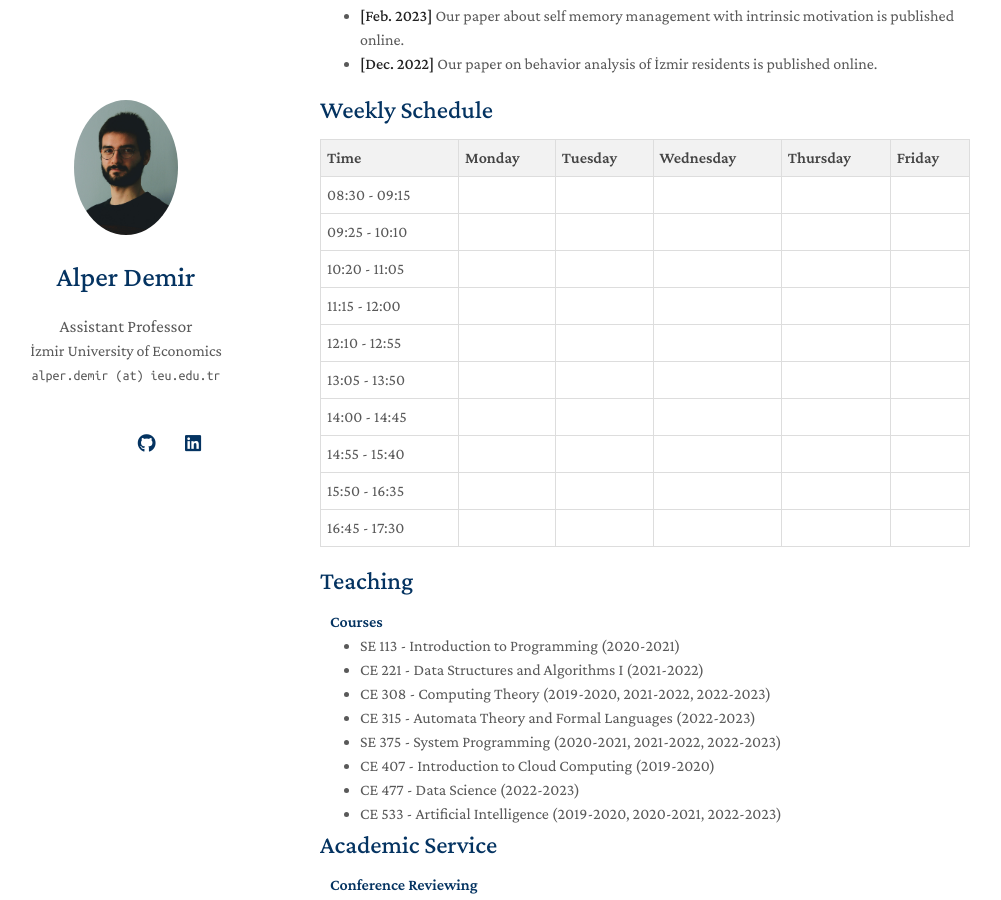
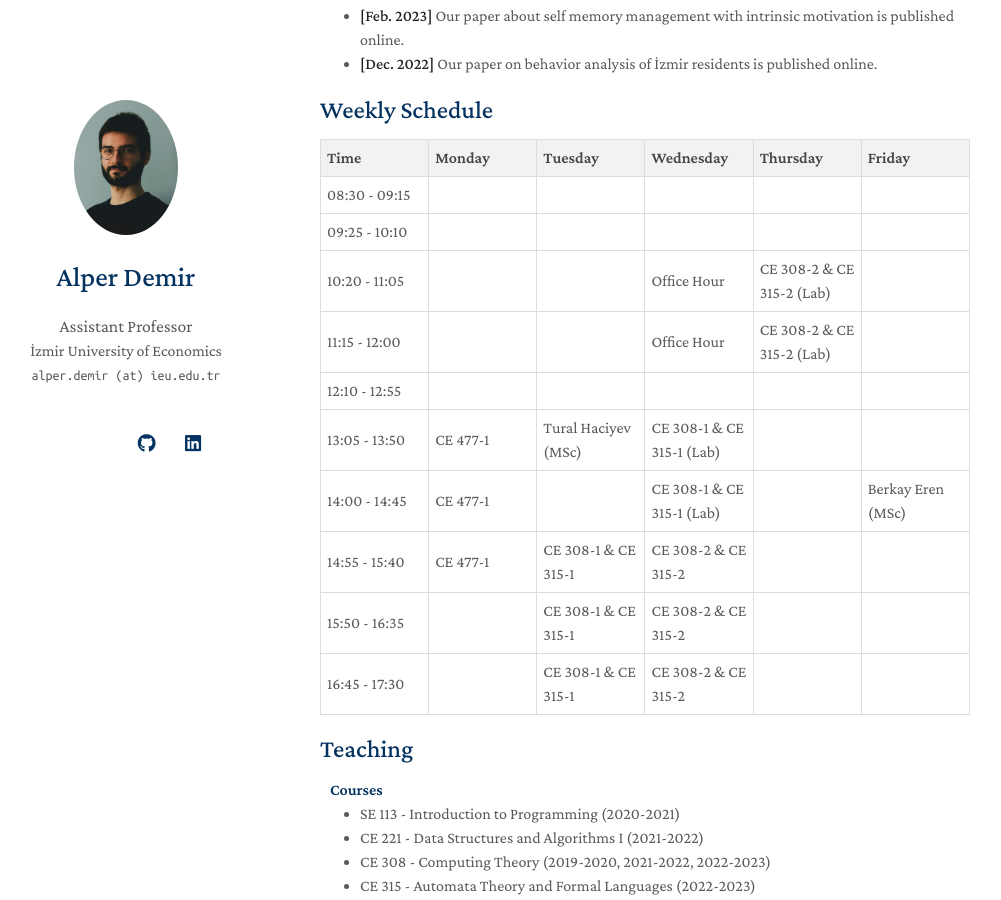
Before and after one commit to gliese876b/gliese876b.github.io, a Jekyll site: the page built from index.md, in a window 1280 px wide and 900 px high, scrolled down 419 px. Shown: the whole window, without its empty margins (150-1151 px from the left). Built offline with Jekyll 4.4.1, drawn with Linux system fonts in a browser that asks for light colours; nearby versions of some CDN libraries; a style sheet for code colours, icons or effects is not loaded; our own code applies the rules of GitHub Pages for plain Markdown files.

Commit message:
filled schedule

```diff
--- a/_includes/schedule.md
+++ b/_includes/schedule.md
@@ -1,6 +1,6 @@
 ## Weekly Schedule
 
-<table style="border-collapse: collapse; width:100%; text-align: center;">
+<table style="border-collapse: collapse; width:100%; text-align: center; table-layout: fixed;">
   <thead>
     <tr style="background-color:#f2f2f2;">
       <th style="border:1px solid #ddd; padding:6px;">Time</th>
@@ -32,16 +32,16 @@
       <td style="border:1px solid #ddd; padding:6px;">10:20 - 11:05</td>
       <td style="border:1px solid #ddd; padding:6px;"></td>
       <td style="border:1px solid #ddd; padding:6px;"></td>
-      <td style="border:1px solid #ddd; padding:6px;"></td>
-      <td style="border:1px solid #ddd; padding:6px;"></td>
+      <td style="border:1px solid #ddd; padding:6px;">Office Hour</td>
+      <td style="border:1px solid #ddd; padding:6px;">CE 308-2 & CE 315-2 (Lab)</td>
       <td style="border:1px solid #ddd; padding:6px;"></td>
     </tr>
     <tr>
       <td style="border:1px solid #ddd; padding:6px;">11:15 - 12:00</td>
       <td style="border:1px solid #ddd; padding:6px;"></td>
       <td style="border:1px solid #ddd; padding:6px;"></td>
-      <td style="border:1px solid #ddd; padding:6px;"></td>
-      <td style="border:1px solid #ddd; padding:6px;"></td>
+      <td style="border:1px solid #ddd; padding:6px;">Office Hour</td>
+      <td style="border:1px solid #ddd; padding:6px;">CE 308-2 & CE 315-2 (Lab)</td>
       <td style="border:1px solid #ddd; padding:6px;"></td>
     </tr>
     <tr>
@@ -54,41 +54,41 @@
     </tr>
     <tr>
       <td style="border:1px solid #ddd; padding:6px;">13:05 - 13:50</td>
-      <td style="border:1px solid #ddd; padding:6px;"></td>
-      <td style="border:1px solid #ddd; padding:6px;"></td>
-      <td style="border:1px solid #ddd; padding:6px;"></td>
+      <td style="border:1px solid #ddd; padding:6px;">CE 477-1</td>
+      <td style="border:1px solid #ddd; padding:6px;">Tural Haciyev (MSc)</td>
+      <td style="border:1px solid #ddd; padding:6px;">CE 308-1 & CE 315-1 (Lab)</td>
       <td style="border:1px solid #ddd; padding:6px;"></td>
       <td style="border:1px solid #ddd; padding:6px;"></td>
     </tr>
     <tr>
       <td style="border:1px solid #ddd; padding:6px;">14:00 - 14:45</td>
+      <td style="border:1px solid #ddd; padding:6px;">CE 477-1</td>
       <td style="border:1px solid #ddd; padding:6px;"></td>
+      <td style="border:1px solid #ddd; padding:6px;">CE 308-1 & CE 315-1 (Lab)</td>
       <td style="border:1px solid #ddd; padding:6px;"></td>
-      <td style="border:1px solid #ddd; padding:6px;"></td>
-      <td style="border:1px solid #ddd; padding:6px;"></td>
-      <td style="border:1px solid #ddd; padding:6px;"></td>
+      <td style="border:1px solid #ddd; padding:6px;">Berkay Eren (MSc)</td>
     </tr>
     <tr>
       <td style="border:1px solid #ddd; padding:6px;">14:55 - 15:40</td>
-      <td style="border:1px solid #ddd; padding:6px;"></td>
-      <td style="border:1px solid #ddd; padding:6px;"></td>
-      <td style="border:1px solid #ddd; padding:6px;"></td>
+      <td style="border:1px solid #ddd; padding:6px;">CE 477-1</td>
+      <td style="border:1px solid #ddd; padding:6px;">CE 308-1 & CE 315-1</td>
+      <td style="border:1px solid #ddd; padding:6px;">CE 308-2 & CE 315-2</td>
       <td style="border:1px solid #ddd; padding:6px;"></td>
       <td style="border:1px solid #ddd; padding:6px;"></td>
     </tr>
     <tr>
       <td style="border:1px solid #ddd; padding:6px;">15:50 - 16:35</td>
       <td style="border:1px solid #ddd; padding:6px;"></td>
-      <td style="border:1px solid #ddd; padding:6px;"></td>
-      <td style="border:1px solid #ddd; padding:6px;"></td>
+      <td style="border:1px solid #ddd; padding:6px;">CE 308-1 & CE 315-1</td>
+      <td style="border:1px solid #ddd; padding:6px;">CE 308-2 & CE 315-2</td>
       <td style="border:1px solid #ddd; padding:6px;"></td>
       <td style="border:1px solid #ddd; padding:6px;"></td>
     </tr>
     <tr>
       <td style="border:1px solid #ddd; padding:6px;">16:45 - 17:30</td>
       <td style="border:1px solid #ddd; padding:6px;"></td>
-      <td style="border:1px solid #ddd; padding:6px;"></td>
-      <td style="border:1px solid #ddd; padding:6px;"></td>
+      <td style="border:1px solid #ddd; padding:6px;">CE 308-1 & CE 315-1</td>
+      <td style="border:1px solid #ddd; padding:6px;">CE 308-2 & CE 315-2</td>
       <td style="border:1px solid #ddd; padding:6px;"></td>
       <td style="border:1px solid #ddd; padding:6px;"></td>
     </tr>
```
